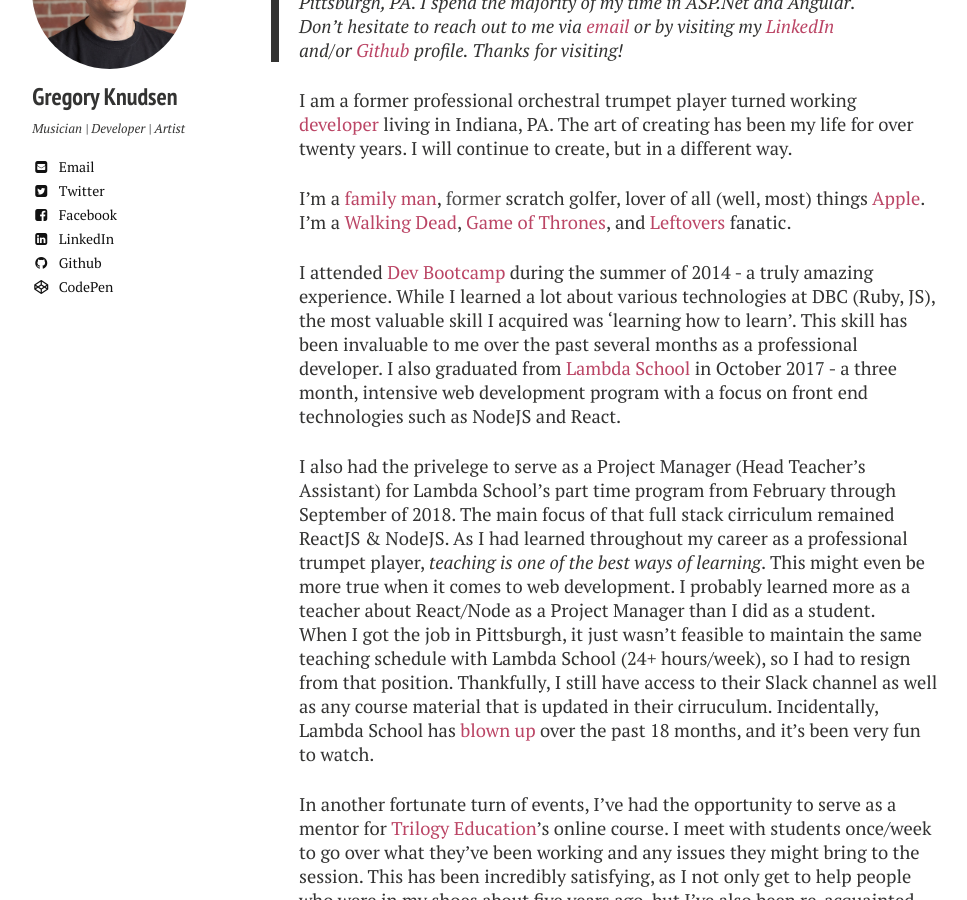
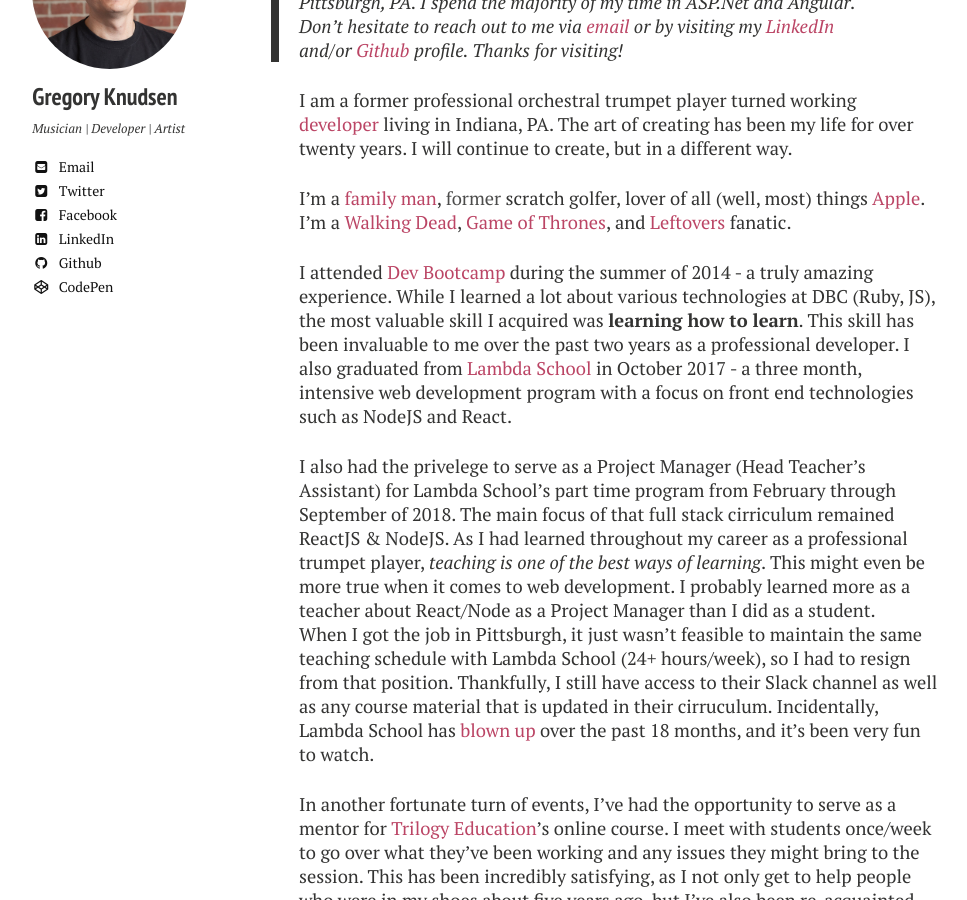
Before and after one commit to gregknudsen/gregknudsen.github.io, a Jekyll site: the page built from index.md, in a window 1280 px wide and 900 px high, scrolled down 485 px. Shown: the whole window, without its empty margins (21-988 px from the left). Built offline with Jekyll 4.4.1, drawn with Linux system fonts in a browser that asks for light colours; nearby versions of some CDN libraries.

Commit message:
minor updates to summary

```diff
--- a/index.md
+++ b/index.md
@@ -14,7 +14,7 @@
 
 I'm a [family man](http://imgur.com/BAKjeyD){:target="_blank"}, <span id="former">former</span> scratch golfer, lover of all (well, most) things [Apple](http://www.apple.com){:target="_blank"}. I'm a [Walking Dead](http://www.amc.com/shows/the-walking-dead){:target="_blank"}, [Game of Thrones](http://www.hbo.com/game-of-thrones){:target="_blank"}, and [Leftovers](http://www.hbo.com/the-leftovers){:target="_blank"} fanatic.
 
-I attended [Dev Bootcamp](http://devbootcamp.com/locations/new-york/){:target="_blank"} during the summer of 2014 - a truly amazing experience. While I learned a lot about various technologies at DBC (Ruby, JS), the most valuable skill I acquired was 'learning how to learn'. This skill has been invaluable to me over the past several months as a professional developer.
+I attended [Dev Bootcamp](http://devbootcamp.com/locations/new-york/){:target="_blank"} during the summer of 2014 - a truly amazing experience. While I learned a lot about various technologies at DBC (Ruby, JS), the most valuable skill I acquired was **learning how to learn**. This skill has been invaluable to me over the past two years as a professional developer.
 I also graduated from [Lambda School](https://www.lambdaschool.com) in October 2017 - a three month, intensive web development program with a focus on front end technologies such as NodeJS and React.
 
 I also had the privelege to serve as a Project Manager (Head Teacher's Assistant) for Lambda School's part time program from February through September of 2018. The main focus of that full stack cirriculum remained ReactJS &amp; NodeJS. As I had learned throughout my career as a professional trumpet player, *teaching is one of the best ways of learning*. This might even be more true when it comes to web development. I probably learned more as a teacher about React/Node as a Project Manager than I did as a student.\
```
